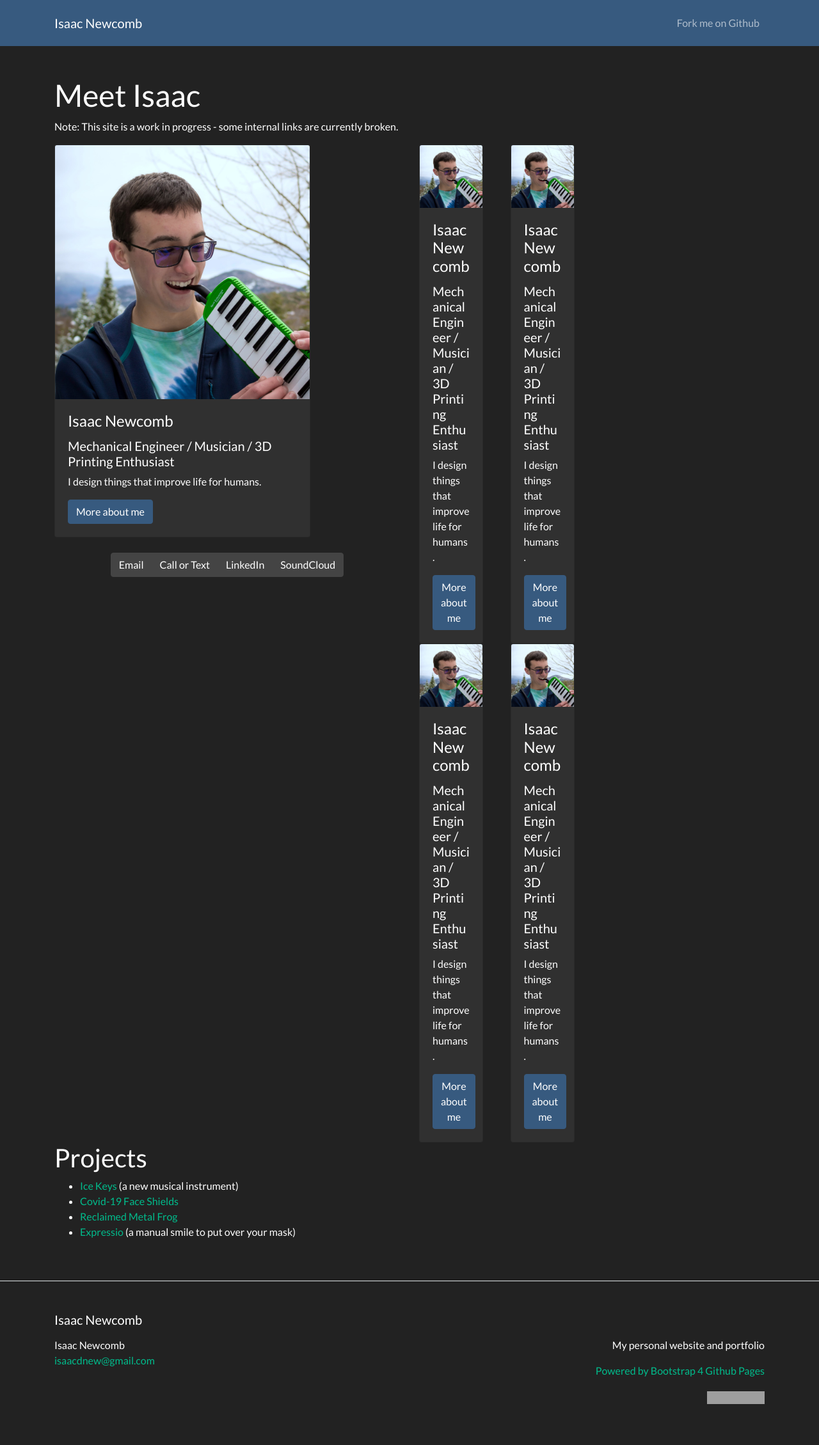
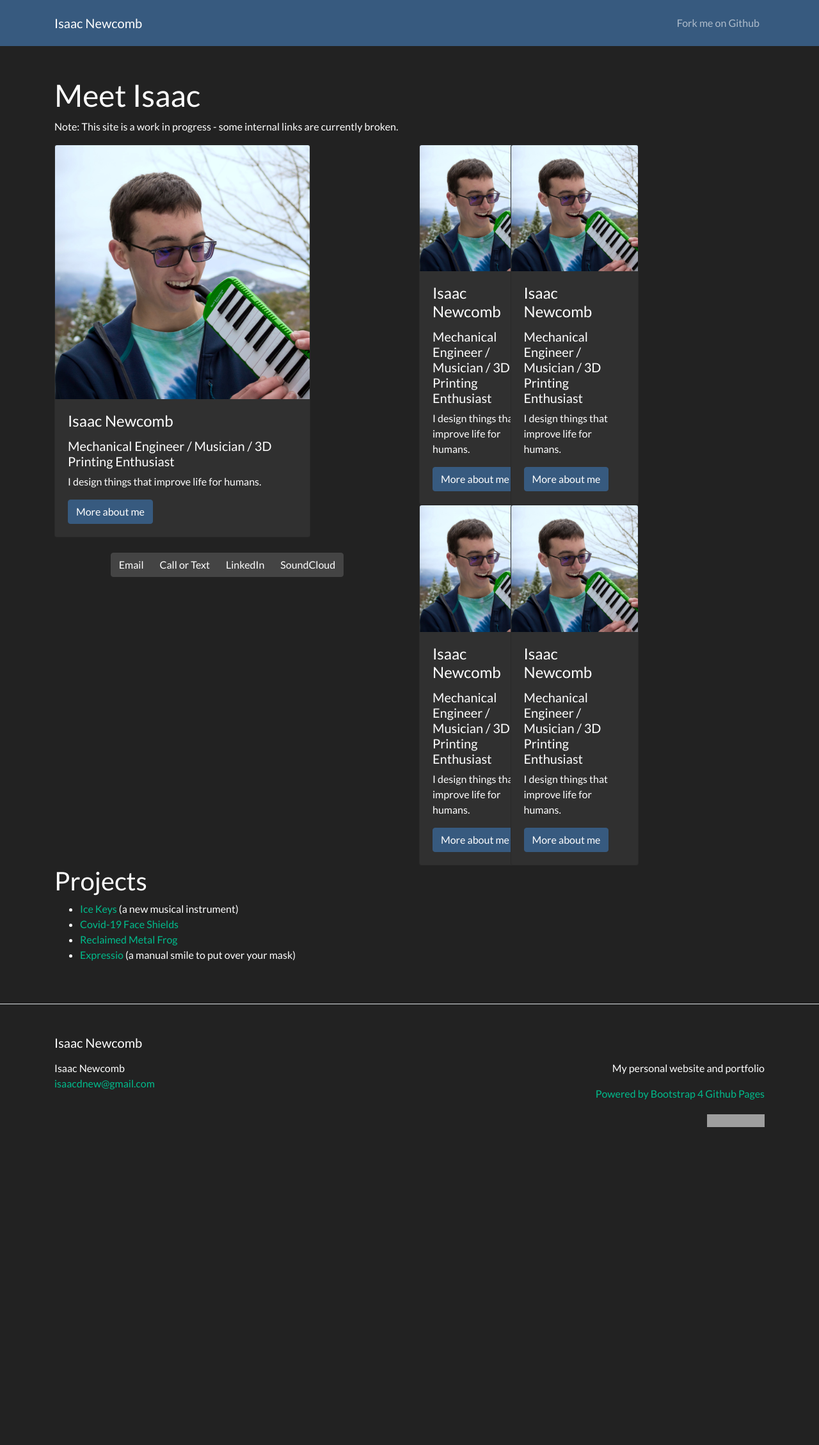
Before and after one commit to isaacdnew/isaacdnew.com, a Jekyll site: the page built from index.md, in a window 1280 px wide. Shown: the whole page at 64% size. Built offline with Jekyll 4.4.1, drawn with Linux system fonts in a browser that asks for light colours; after the commit the page ends 1826 px from its top, so only the background shows below that; grey boxes are pictures that could not be loaded.

Commit message:
right items 200px wide instead of 100px

```diff
--- a/index.md
+++ b/index.md
@@ -32,7 +32,7 @@ Note: This site is a work in progress - some internal links are currently broken
 	<div class="col-sm-6">
 		<div class="row">
 			<div class="col-sm-3">
-				<div class="card" style="width:100px">
+				<div class="card" style="width:200px">
 					<img class="card-img-top" src="general-images/isaac-holding-melodica-square.jpg" alt="Card image" style="width:100%">
 					<div class="card-body">
 						<h4 class="card-title">Isaac Newcomb</h4>
@@ -43,7 +43,7 @@ Note: This site is a work in progress - some internal links are currently broken
 				</div>
 			</div>
 			<div class="col-sm-3">
-				<div class="card" style="width:100px">
+				<div class="card" style="width:200px">
 					<img class="card-img-top" src="general-images/isaac-holding-melodica-square.jpg" alt="Card image" style="width:100%">
 					<div class="card-body">
 						<h4 class="card-title">Isaac Newcomb</h4>
@@ -56,7 +56,7 @@ Note: This site is a work in progress - some internal links are currently broken
 		</div>
 		<div class="row">
 			<div class="col-sm-3">
-				<div class="card" style="width:100px">
+				<div class="card" style="width:200px">
 					<img class="card-img-top" src="general-images/isaac-holding-melodica-square.jpg" alt="Card image" style="width:100%">
 					<div class="card-body">
 						<h4 class="card-title">Isaac Newcomb</h4>
@@ -67,7 +67,7 @@ Note: This site is a work in progress - some internal links are currently broken
 				</div>
 			</div>
 			<div class="col-sm-3">
-				<div class="card" style="width:100px">
+				<div class="card" style="width:200px">
 					<img class="card-img-top" src="general-images/isaac-holding-melodica-square.jpg" alt="Card image" style="width:100%">
 					<div class="card-body">
 						<h4 class="card-title">Isaac Newcomb</h4>
```
